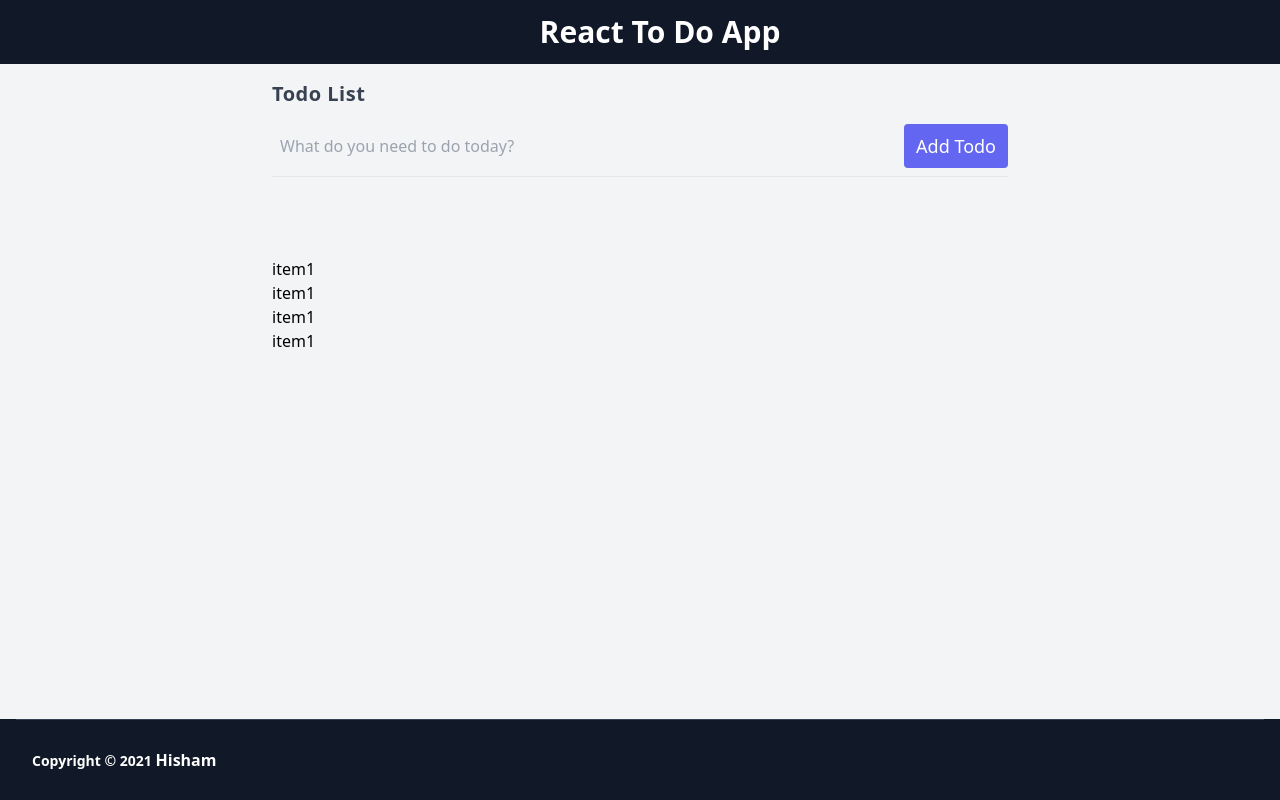
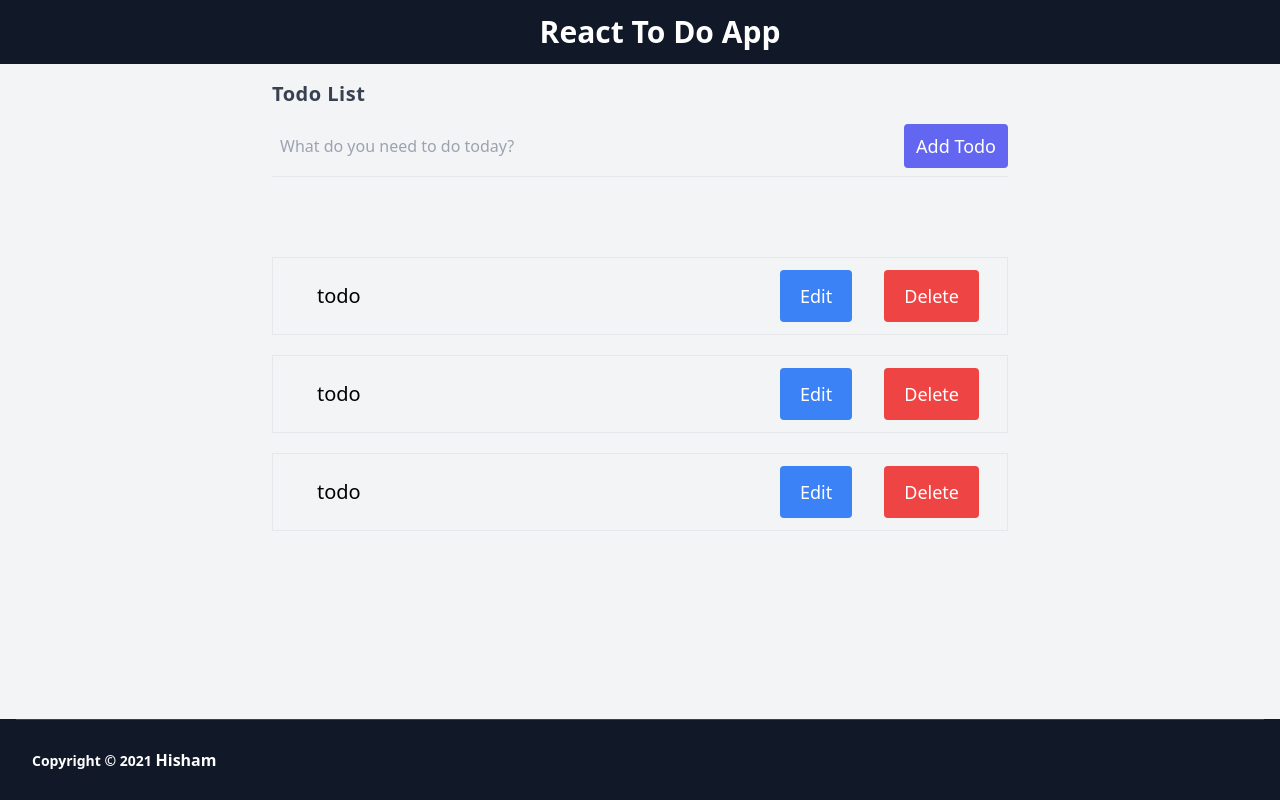
Before and after one commit to hishamtk/react-todo, a React (Create React App) app: page / in a window 1280 px wide. Built offline with nearby package versions, Linux system fonts and the light colour scheme.

Commit message:
add todo list items

```diff
--- a/src/App.js
+++ b/src/App.js
@@ -1,7 +1,7 @@
 import Footer from "./Components/Footer";
 import AddTodo from "./Components/AddTodo";
 import Navbar from "./Components/Navbar";
-import ListTodo from "./Components/ListTodo";
+
 
 function App() {
   return (
--- a/src/Components/ListTodo.js
+++ b/src/Components/ListTodo.js
@@ -1,15 +1,15 @@
+import Todo from "./Todo";
+
 function ListTodo(props) {
   return (
     <div className="mx-auto container mt-20">
       <div className="flex flex-col">
-        <div>item1</div>
-        <div>item1</div>
-        <div>item1</div>
-        <div>item1</div>
+        <Todo />
+        <Todo />
+        <Todo />
       </div>
     </div>
   );
 }
 
-
 export default ListTodo;
--- a/src/Components/Todo.js
+++ b/src/Components/Todo.js
@@ -0,0 +1,23 @@
+function Todo(props) {
+  return (
+    <div className="flex flex-row items-center justify-around mb-5 border p-3">
+      <div className="w-4/5 ml-8">
+        <p className="text-xl">todo</p>
+      </div>
+      <button
+        className="flex-shrink-0 mx-4 bg-blue-500 hover:bg-indigo-700 border-teal-500 hover:border-teal-700 text-lg text-white py-3 px-5 rounded"
+        type="button"
+      >
+        Edit
+      </button>
+      <button
+        className="flex-shrink-0 mx-4 bg-red-500 hover:bg-indigo-700 border-teal-500 hover:border-teal-700 text-lg text-white py-3 px-5 rounded"
+        type="button"
+      >
+        Delete
+      </button>
+    </div>
+  );
+}
+
+export default Todo;
```
